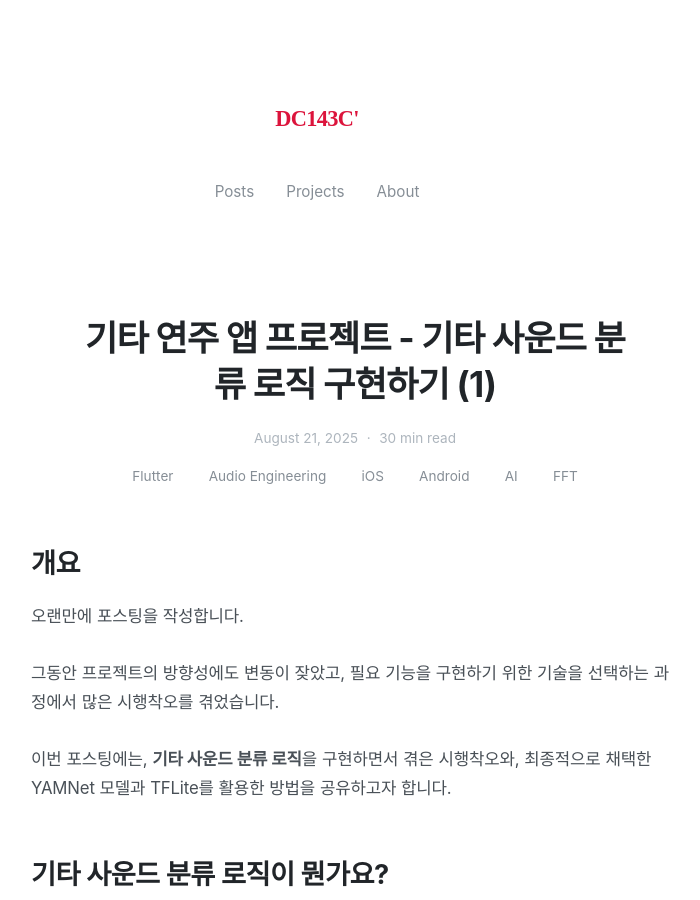
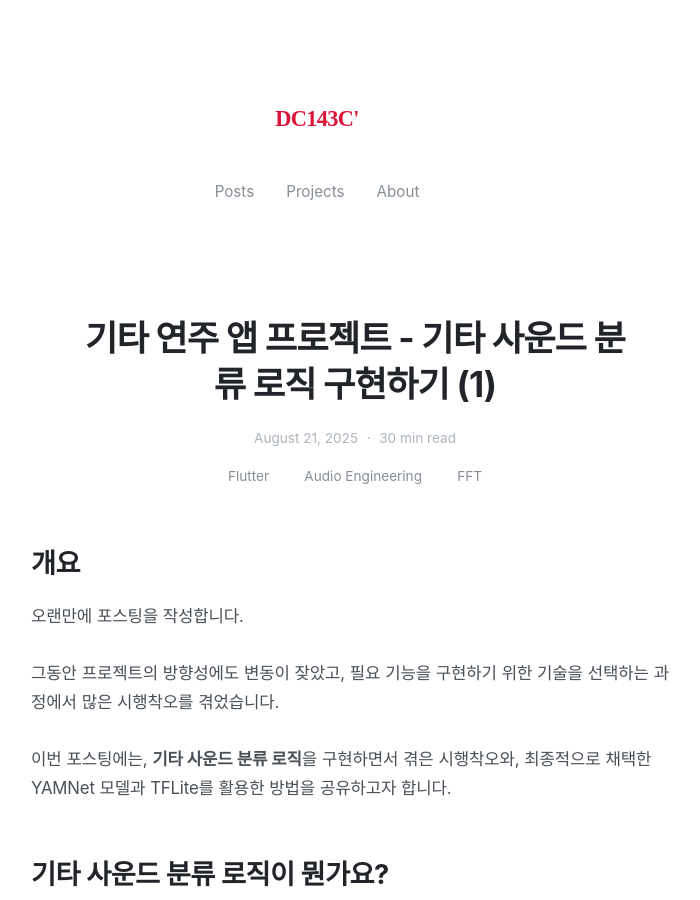
Before and after one commit to dc143cDev/dc143cDev.github.io, a Jekyll site: the page built from _posts/2025-05-02-guitar-app-3.md, in a window 1280 px wide and 900 px high. Shown: the whole window, without its empty margins (323-1023 px from the left). Built offline with Jekyll 4.4.1, drawn with Linux system fonts in a browser that asks for light colours; some web fonts are replaced.

Commit message:
Update 2025-05-02-guitar-app-3.md

```diff
--- a/_posts/2025-05-02-guitar-app-3.md
+++ b/_posts/2025-05-02-guitar-app-3.md
@@ -2,7 +2,7 @@
 layout: post
 title: "기타 연주 앱 프로젝트 - 기타 사운드 분류 로직 구현하기 (1)"
 date: 2025-08-21
-tags: [Flutter, Audio Engineering, iOS, Android, AI, FFT]
+tags: [Flutter, Audio Engineering, FFT]
 read_time: 30
 subtitle: "FFT 스펙트럼의 형태를 파악하여, 기타와 비기타 사운드를 분류해봅니다."
 sgst_post: ["2025-04-30-guitar-app-2.md"]
```
